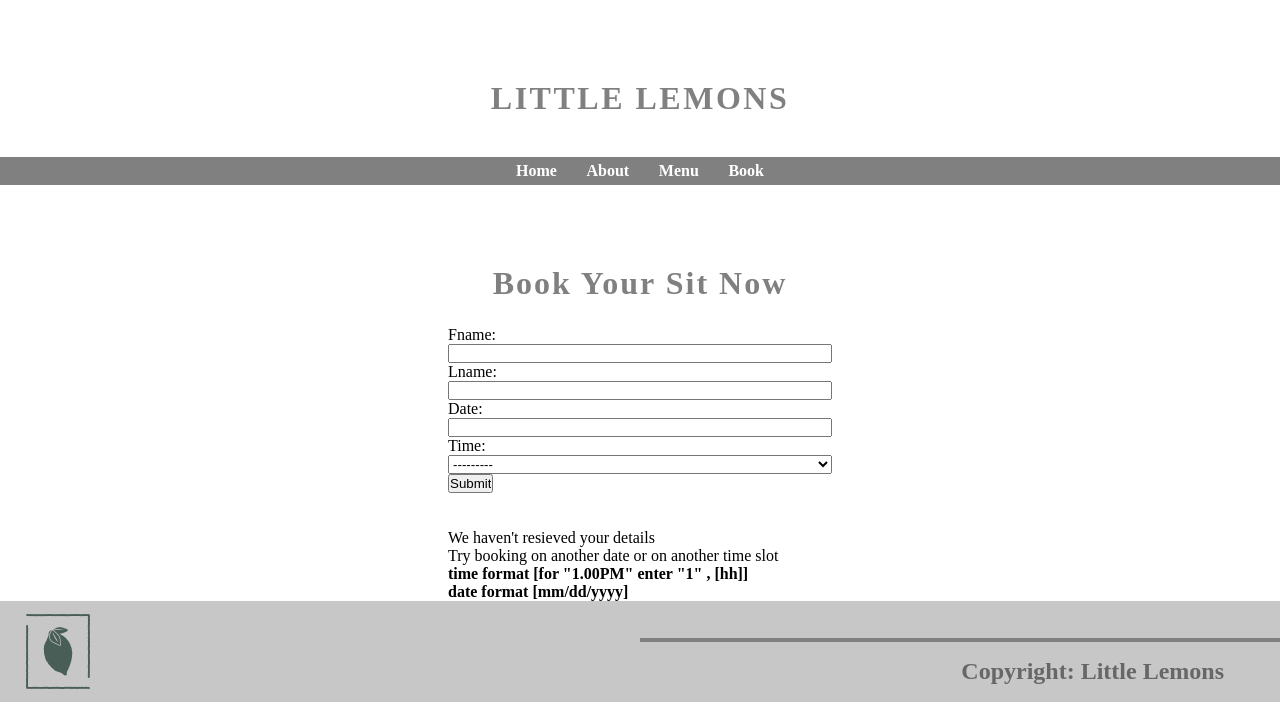
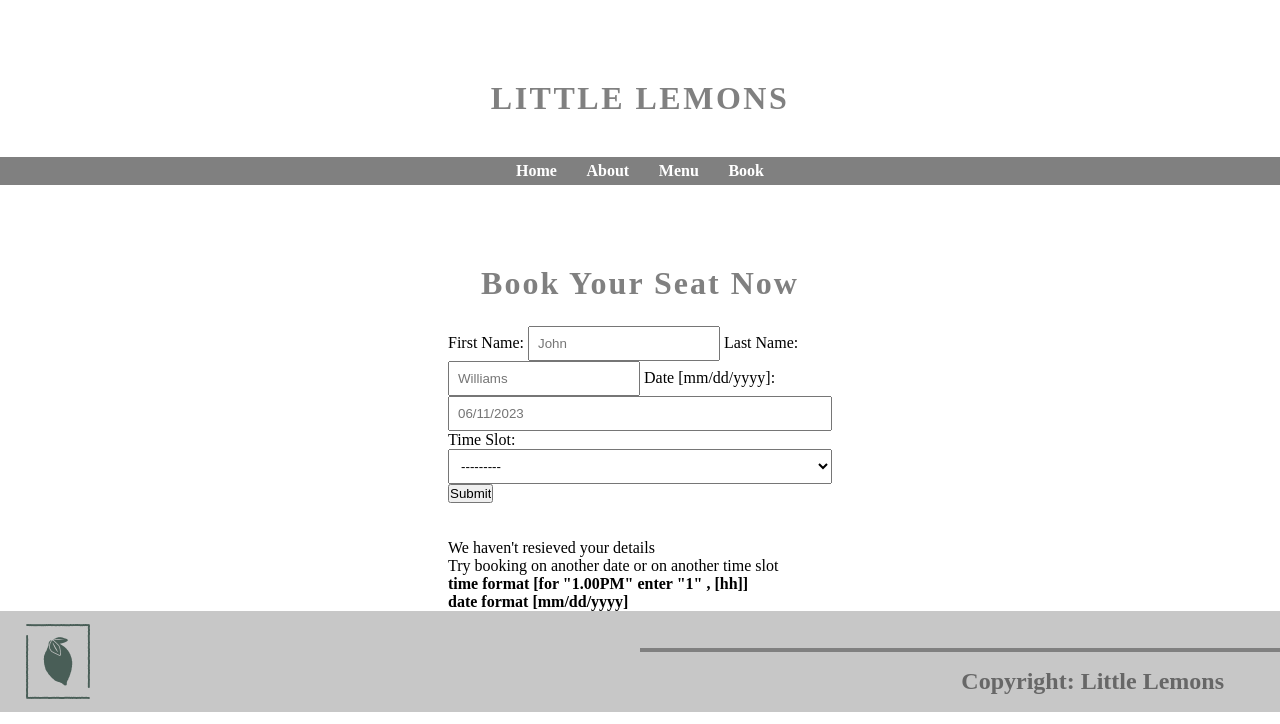
Before and after one commit to Anshuk-Mishra/Little-Lemons, a Django app: page /book/ in a window 1280 px wide. Shown: the top 724 px of the page. Run offline with Django 4.2, Linux system fonts and the light colour scheme.

Commit message:
version 1_2

```diff
--- a/app/forms.py
+++ b/app/forms.py
@@ -3,6 +3,19 @@ from django.forms import ModelForm
 from .models import Book
 
 class formBook(ModelForm):
+
     class Meta:
         model = Book
         fields = "__all__"
+        require_css_class = 'required-field'
+        widgets = {
+            'Fname': forms.TextInput(attrs={'placeholder': 'John','class':'wi50'}),
+            'Lname': forms.TextInput(attrs={'placeholder': 'Williams'}),
+            'date': forms.TextInput(attrs={'placeholder': '06/11/2023'}),
+        }
+        labels = {
+            'Fname': 'First Name',
+            'Lname': 'Last Name',
+            'date': 'Date [mm/dd/yyyy]',
+            'time': 'Time Slot'
+        }
--- a/app/static/book.css
+++ b/app/static/book.css
@@ -16,19 +16,27 @@
     margin: auto;
 }
 #id_Fname{
-    display: block;
-    width: 100%;
+    display: inline-block;
+    width: 50%;
+    padding: 1vh;
 }
 
 #id_Lname{
-    display: block;
-    width: 100%;
+    display: inline-block;
+    width: 50%;
+    padding: 1vh;
 }
 #id_time{
     display: block;
     width: 100%;
+    padding: 1vh;
 }
 #id_date{
     display: block;
     width: 100%;
+    padding: 1vh;
 }
+#id_Fname > label{
+    display: inline-block;
+    width: 50%;
+}
--- a/templates/book.html
+++ b/templates/book.html
@@ -2,7 +2,7 @@
 {% load static %}
 <link rel="stylesheet" href="{% static 'book.css' %}">
 <div id="book-tit">
-    Book Your Sit Now
+    Book Your Seat Now
 </div>
 <form action="" method="POST" id="here">
     {% csrf_token %}
```
Also changed, not shown: db.sqlite3.
